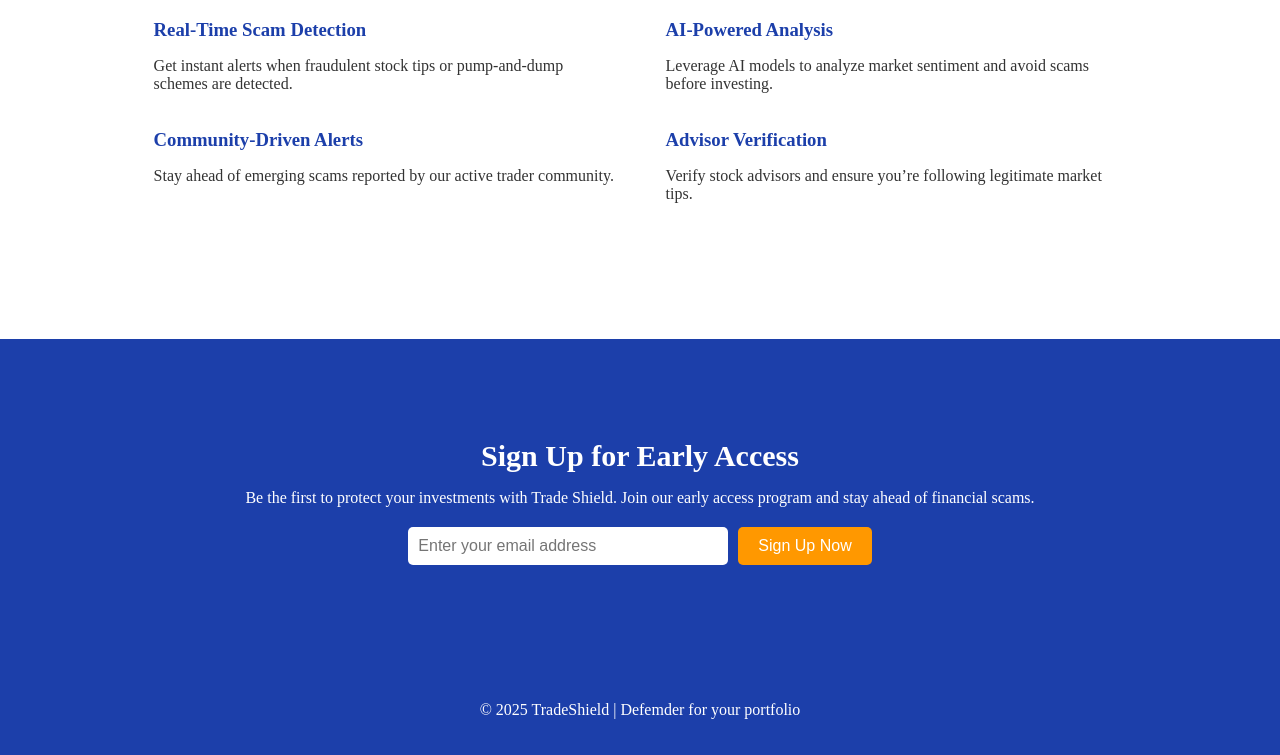
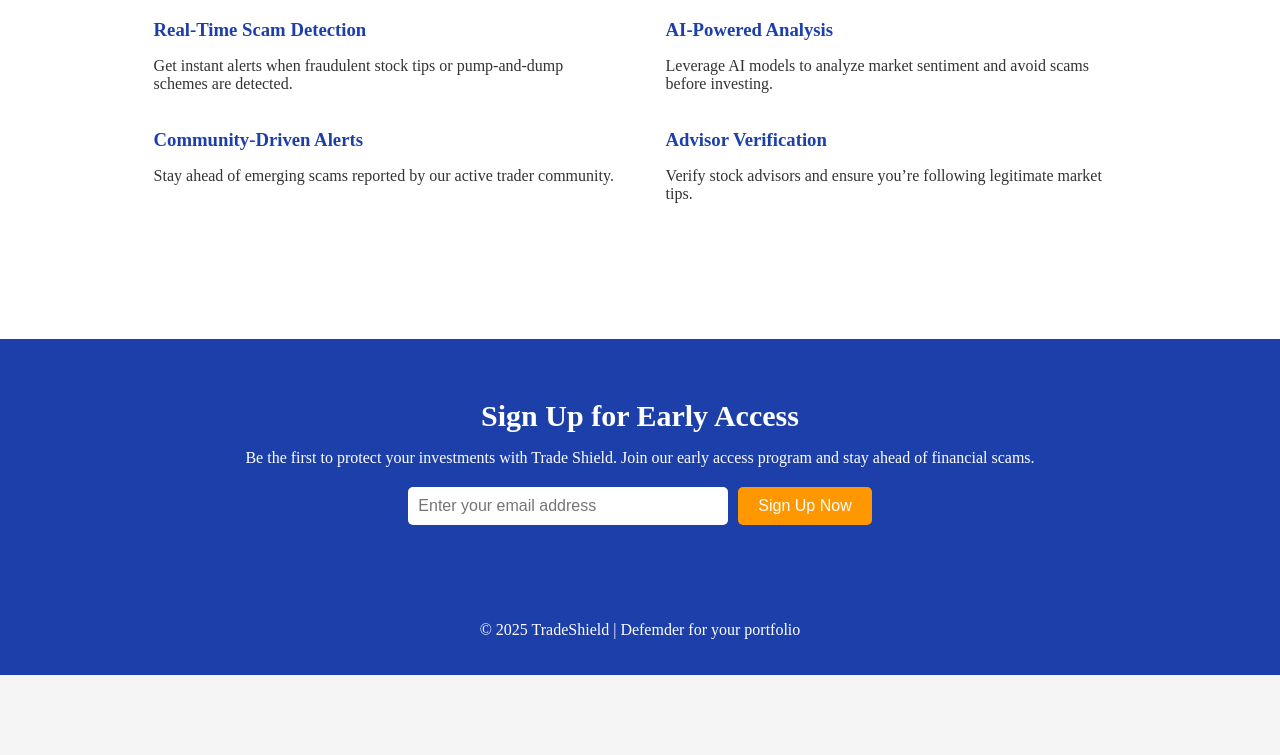
Before and after one commit to venkatmajji/tshield, a plain HTML site: page index.html in a window 1280 px wide. Shown: the part 586-1341 px from the top of the page. After the commit the page ends 1261 px from the top, so only its background shows below. Drawn offline with Linux system fonts and the light colour scheme.

Commit message:
Update index.html

```diff
--- a/index.html
+++ b/index.html
@@ -47,7 +47,7 @@
 
     <!-- Sign-Up Section -->
     <section id="signup-section">
-        <div class="container">
+        <div class="hero">
             <h2>Sign Up for Early Access</h2>
             <p>Be the first to protect your investments with Trade Shield. Join our early access program and stay ahead of financial scams.</p>
             <form id="signup-form" action="https://hooks.zapier.com/hooks/catch/21596065/2amdfsj/" method="POST">
```
